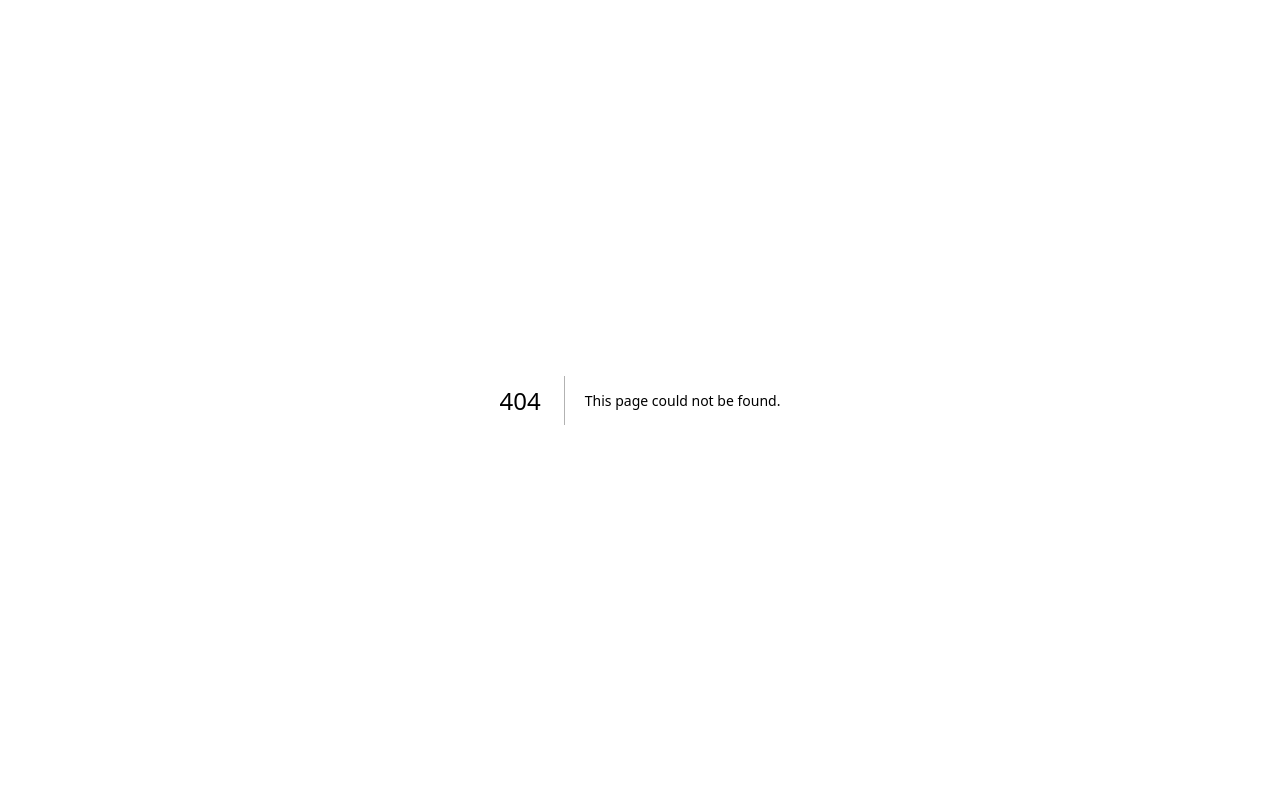
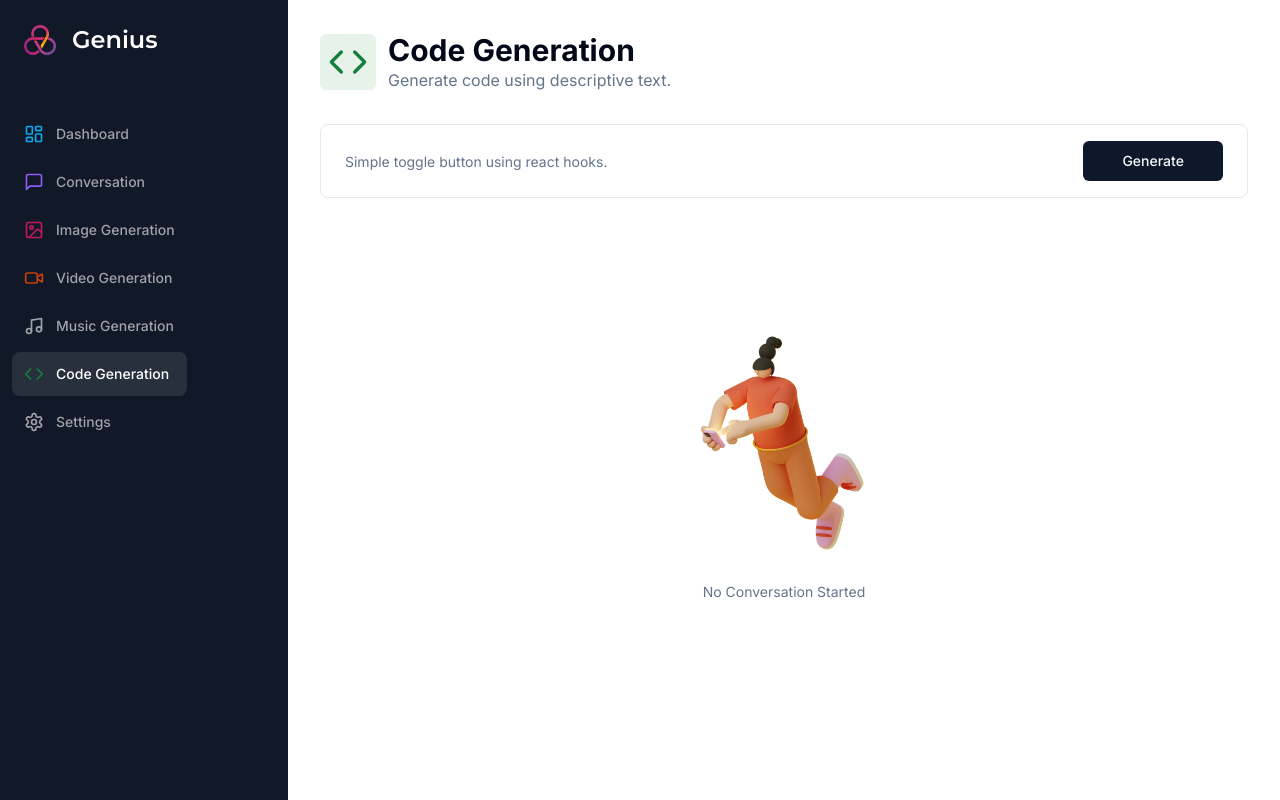
Before and after one commit to Barnamoyy/ai-saas, a Next.js app: page /code in a window 1280 px wide. Before the commit this address had no page. Built offline with nearby package versions, Linux system fonts and the light colour scheme.

Commit message:
Created code generation

```diff
--- /dev/null
+++ b/app/(dashboard)/(routes)/code/constants.ts
@@ -0,0 +1,7 @@
+import * as z from "zod";
+
+export const formSchema = z.object({
+    prompt: z.string().min(1, {
+        message: "Prompt is required."
+    }),
+});
--- /dev/null
+++ b/app/(dashboard)/(routes)/code/page.tsx
@@ -0,0 +1,183 @@
+"use client";
+
+import * as z from "zod";
+import Heading from "@/components/heading";
+import { Code, MessageSquare } from "lucide-react";
+
+import { useForm } from "react-hook-form";
+import { zodResolver } from "@hookform/resolvers/zod";
+import axios from "axios";
+import { cn } from "@/lib/utils";
+import ReactMarkdown from "react-markdown";
+
+import { formSchema } from "./constants";
+import {
+  Form,
+  FormControl,
+  FormDescription,
+  FormField,
+  FormItem,
+  FormLabel,
+  FormMessage,
+} from "@/components/ui/form";
+import { Input } from "@/components/ui/input";
+import { Button } from "@/components/ui/button";
+import { useRouter } from "next/navigation";
+import { useState } from "react";
+
+// import { ChatCompletionMessageParam } from "openai/resources/chat";
+import type { OpenAI } from "openai";
+import Empty from "@/components/empty";
+import Loader from "@/components/loader";
+import UserAvatar from "@/components/user-avatar";
+import BotAvatar from "@/components/bot-avatar";
+
+const CodePage = () => {
+  const router = useRouter();
+
+  const [messages, setMessages] = useState<OpenAI.ChatCompletionMessageParam[]>(
+    []
+  );
+
+  // form schema's kept in constants file.
+
+  // creating form functions
+  const form = useForm<z.infer<typeof formSchema>>({
+    resolver: zodResolver(formSchema),
+    defaultValues: {
+      prompt: "",
+    },
+  });
+
+  // loading state
+  const isLoading = form.formState.isSubmitting;
+
+  const onSubmit = async (values: z.infer<typeof formSchema>) => {
+    try {
+      // created a new user message thta takes name user and value of the input field
+      const userMessage: OpenAI.ChatCompletionMessageParam = {
+        role: "user",
+        content: values.prompt,
+      };
+
+      // appended this user message to the new message array that contains all the old messages as well
+      const newMessages = [...messages, userMessage];
+
+      // making an api call with the message begin the new message array.
+      const response = await axios.post("/api/code", {
+        messages: newMessages,
+      });
+
+      setMessages((current) => [...current, userMessage, response.data]);
+
+      form.reset();
+    } catch (error) {
+      console.log(error);
+    } finally {
+      router.refresh();
+    }
+  };
+
+  return (
+    <div>
+      <Heading
+        title="Code Generation"
+        description="Generate code using descriptive text."
+        icon={Code}
+        iconColor="text-green-700"
+        bgColor="bg-green-700/10"
+      />
+      <div className="px-4 lg:px-8">
+        <div>
+          {/* {...form} is used to pass all functions of form as props instead of manually adding */}
+          <Form {...form}>
+            <form
+              onSubmit={form.handleSubmit(onSubmit)}
+              className="
+                                rounded-lg
+                                border
+                                w-full
+                                p-4
+                                px-3
+                                md:px-6
+                                focus-within:shadow-md
+                                grid
+                                grid-cols-12
+                                gap-2
+                            "
+            >
+              <FormField
+                control={form.control}
+                name="prompt"
+                render={({ field }) => (
+                  <FormItem className="col-span-12 lg:col-span-10">
+                    <FormControl className="m-0 p-0">
+                      {/* disable property passed when the form is loading */}
+                      <Input
+                        className="border-0 outline-none focus-visible:ring-0 focus-visible:ring-transparent"
+                        placeholder="Simple toggle button using react hooks."
+                        {...field}
+                        disabled={isLoading}
+                      />
+                    </FormControl>
+                  </FormItem>
+                )}
+              />
+              <Button
+                className="col-span-12 lg:col-span-2 w-full"
+                disabled={isLoading}
+              >
+                Generate
+              </Button>
+            </form>
+          </Form>
+        </div>
+        <div className="space-y-4 m-4">
+          {isLoading && (
+            <div className="p-8 rounded-lg w-full flex items-center justify-center bg-muted">
+              <Loader />
+            </div>
+          )}
+          {messages.length === 0 && !isLoading && (
+            <Empty label="No Conversation Started" />
+          )}
+          <div className="flex flex-col-reverse gap-y-4">
+            {messages.map((message) => (
+              <div
+                key={message.content}
+                className={cn(
+                  "p-8 w-full rounded-lg flex items-start gap-x-8",
+                  message.role === "user"
+                    ? "bg-white border border-black/10"
+                    : "bg-muted"
+                )}
+              >
+                {message.role === "user" ? <UserAvatar /> : <BotAvatar />}
+
+                {/* explore react markdown syntax in detail */}
+                <ReactMarkdown
+                  components={{
+                    pre: ({ node, ...props }) => (
+                      <div className="overflow-auto w-full my-2 bg-black/10 p-2 rounded-lg">
+                        <pre {...props} />
+                      </div>
+                    ),
+                    code: ({ node, ...props }) => (
+                      <code className="bg-black/10 rounded-lg p-1" {...props} />
+                    ),
+                  }}
+
+                  className="text-sm overflow-hidden leading-7"
+                >
+                  {message.content || ""}
+                </ReactMarkdown>
+              </div>
+            ))}
+          </div>
+        </div>
+      </div>
+    </div>
+  );
+};
+
+export default CodePage;
--- /dev/null
+++ b/app/api/code/route.ts
@@ -0,0 +1,45 @@
+import { auth } from "@clerk/nextjs";
+
+import OpenAI from "openai";
+
+const openai = new OpenAI({
+  apiKey: process.env.OPENAI_API_KEY,
+});
+
+const instructionMessage: OpenAI.ChatCompletionMessageParam = {
+  role: "system",
+  content:
+    "you are a code generator. You must answer only in markdown code snippets. Use code comments for explanations",
+};
+
+export async function POST(req: Request) {
+  try {
+    const { userId } = auth();
+    const body = await req.json();
+    const { messages } = body;
+
+    if (!userId) {
+      return new Response("Unauthorized", { status: 401 });
+    }
+
+    if (!openai.apiKey) {
+      return new Response("OpenAIApi key not configured", { status: 500 });
+    }
+
+    if (!messages) {
+      return new Response("Messages not provided", { status: 400 });
+    }
+
+    const response = await openai.chat.completions.create({
+      model: "gpt-3.5-turbo",
+      messages: [instructionMessage, ...messages]
+    });
+
+    return new Response(JSON.stringify(response.choices[0].message), {
+      status: 200,
+    });
+  } catch (error) {
+    console.log("[CODE ERROR]", error);
+    return new Response("Internal Server Error", { status: 500 });
+  }
+}
--- a/package.json
+++ b/package.json
@@ -24,6 +24,7 @@
     "react": "^18",
     "react-dom": "^18",
     "react-hook-form": "^7.51.1",
+    "react-markdown": "^9.0.1",
     "tailwind-merge": "^2.2.2",
     "tailwindcss-animate": "^1.0.7",
     "zod": "^3.22.4"
```
Also changed, not shown: 1 other file (tests, documents, lock files or other folders).
